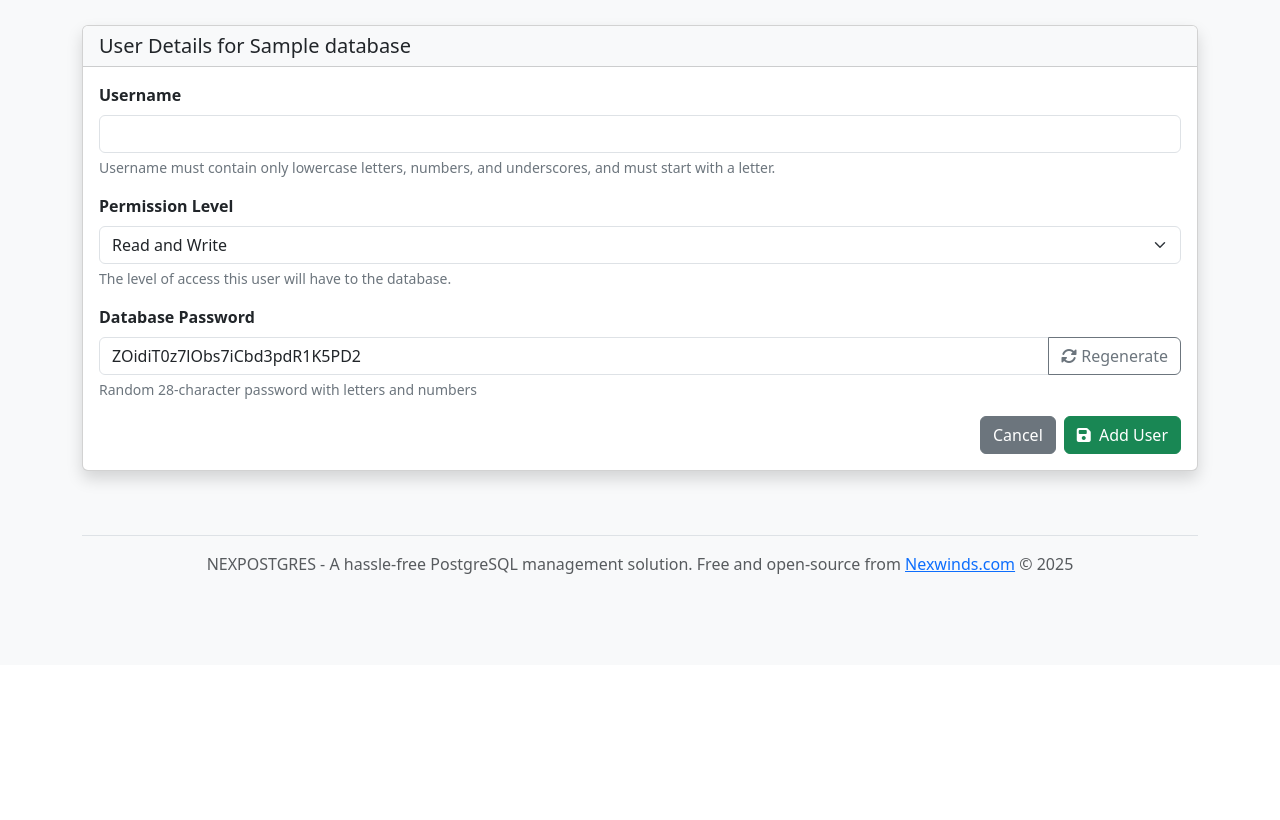
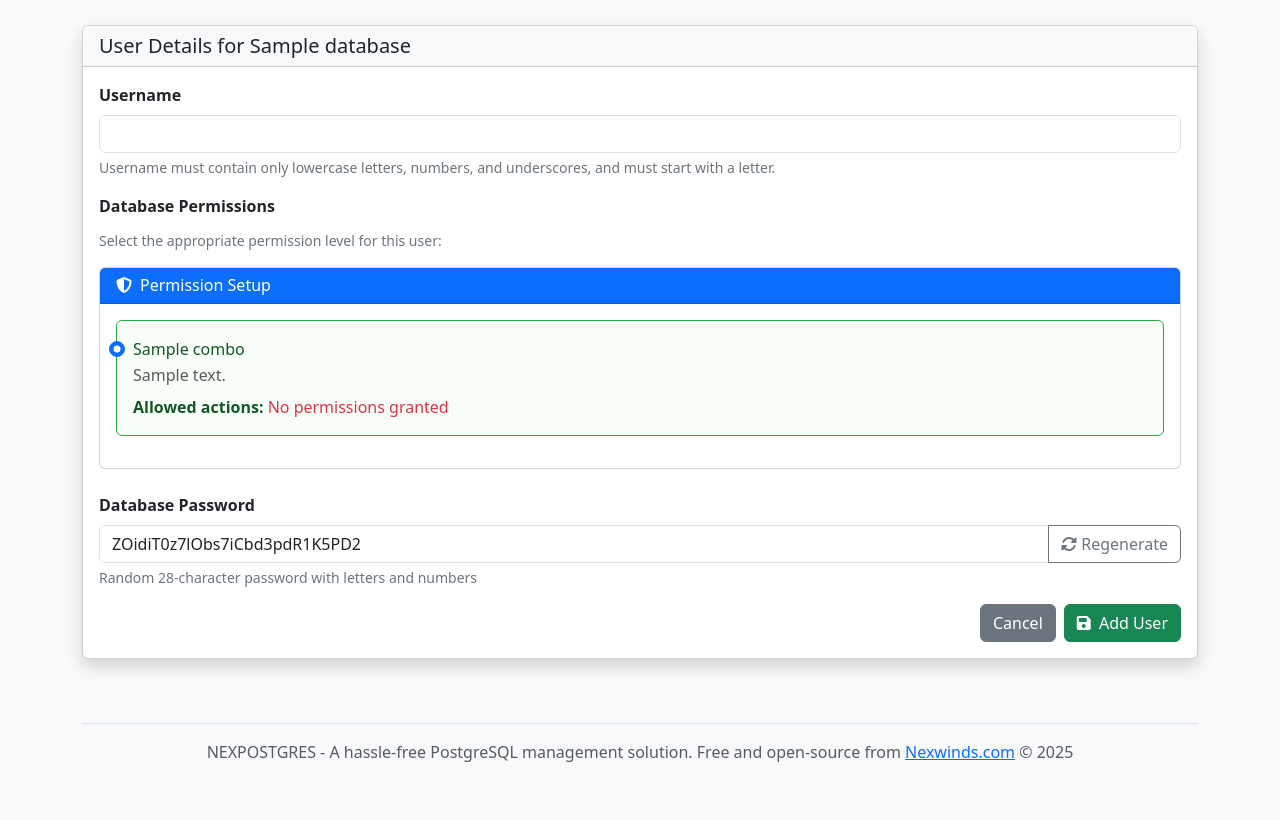
Before and after one commit to nexwinds/nexpostgres, a Flask app: template app/templates/databases/add_user.html in a window 1280 px wide. Shown: the part 135-955 px from the top of the page. Before the commit the page ends 709 px from the top, so only its background shows below. Run offline with Flask 3, Linux system fonts and the light colour scheme; the template is opened without the code that fills it: most values are stand-ins (such as "Sample title", 1, 10 or a date in 2020); parts of the project's set-up code (start-up, migrations or seed data) failed here and were passed over.

Commit message:
fixes v4

```diff
--- a/app/templates/databases/add_user.html
+++ b/app/templates/databases/add_user.html
@@ -28,14 +28,48 @@
                 <div class="form-text">Username must contain only lowercase letters, numbers, and underscores, and must start with a letter.</div>
             </div>
 
-            <div class="mb-3">
-                <label for="permission_level" class="form-label">Permission Level</label>
-                <select class="form-select" id="permission_level" name="permission_level" required>
-                    <option value="read_write">Read and Write</option>
-                    <option value="read_only">Read-only</option>
-                    <option value="no_access">No Access (Disabled)</option>
-                </select>
-                <div class="form-text">The level of access this user will have to the database.</div>
+            <div class="mb-4">
+                <label class="form-label">Database Permissions</label>
+                <div class="form-text mb-3">Select the appropriate permission level for this user:</div>
+
+                <!-- Permission Setup -->
+                <div class="card">
+                    <div class="card-header bg-primary text-white">
+                        <h6 class="mb-0"><i class="fas fa-shield-alt me-2"></i>Permission Setup</h6>
+                    </div>
+                    <div class="card-body">
+                        {% for combo in permission_combinations %}
+                        <div class="form-check mb-3 p-3 border rounded permission-option"
+                             {% if loop.first %}style="background-color: #f8fff9; border-color: #28a745 !important;"{% endif %}>
+                            <input class="form-check-input" type="radio" name="permission_combination"
+                                   id="combo_{{ combo.value }}" value="{{ combo.value }}" required
+                                   {% if loop.first %}checked{% endif %}>
+                            <label class="form-check-label w-100" for="combo_{{ combo.value }}">
+                                <div class="d-flex justify-content-between align-items-start">
+                                    <div class="flex-grow-1">
+                                        <h6 class="mb-1">{{ combo.label }}</h6>
+                                        <p class="text-muted mb-2">{{ combo.description }}</p>
+                                        <div class="permission-details">
+                                            <strong>Allowed actions:</strong>
+                                            {% set allowed_actions = [] %}
+                                            {% for perm, enabled in combo.permissions.items() %}
+                                                {% if enabled %}
+                                                    {% set _ = allowed_actions.append(perm.title().replace('_', ' ')) %}
+                                                {% endif %}
+                                            {% endfor %}
+                                            {% if allowed_actions %}
+                                                <span class="text-success">{{ allowed_actions | join(', ') }}</span>
+                                            {% else %}
+                                                <span class="text-danger">No permissions granted</span>
+                                            {% endif %}
+                                        </div>
+                                    </div>
+                                </div>
+                            </label>
+                        </div>
+                        {% endfor %}
+                    </div>
+                </div>
             </div>
 
             <div class="mb-3">
@@ -58,6 +92,31 @@
         </form>
     </div>
 </div>
+
+<style>
+.permission-option {
+    cursor: pointer;
+    transition: all 0.2s ease;
+}
+
+.permission-option:hover {
+    background-color: #f8f9fa;
+    border-color: #007bff !important;
+}
+
+.permission-option input[type="radio"]:checked + label {
+    color: #155724;
+}
+
+.permission-details ul {
+    margin-left: 1rem;
+}
+
+.permission-details li {
+    font-size: 0.9em;
+    margin-bottom: 0.25rem;
+}
+</style>
 
 <script>
     // Generate random password of 28 characters that meets validation requirements
@@ -90,6 +149,25 @@
     // Generate password on page load
     document.addEventListener("DOMContentLoaded", function() {
         generateUserPassword();
+
+        // Add click handlers for permission options
+        document.querySelectorAll('.permission-option').forEach(option => {
+            option.addEventListener('click', function() {
+                const radio = this.querySelector('input[type="radio"]');
+                if (radio) {
+                    radio.checked = true;
+
+                    // Update visual selection
+                    document.querySelectorAll('.permission-option').forEach(opt => {
+                        opt.style.backgroundColor = '';
+                        opt.style.borderColor = '';
+                    });
+
+                    this.style.backgroundColor = '#f8fff9';
+                    this.style.borderColor = '#28a745';
+                }
+            });
+        });
     });
 </script>
 {% endblock %}
--- a/app/utils/backup_service.py
+++ b/app/utils/backup_service.py
@@ -847,7 +847,7 @@ class BackupRestoreService:
             # Create backup stanza on target server for the source database
             def create_stanza_operation(pg_manager):
                 # For S3 restore, we need to create the stanza to access S3 backups
-                data_dir = pg_manager.get_data_directory()
+                data_dir = pg_manager.config_manager.get_data_directory()
                 if not data_dir:
                     return False, "Could not determine PostgreSQL data directory"
 
```
Also changed, not shown: app/routes/databases.py (+22 -6 lines), app/utils/postgres_manager/backup_manager.py (+47 -13 lines).
